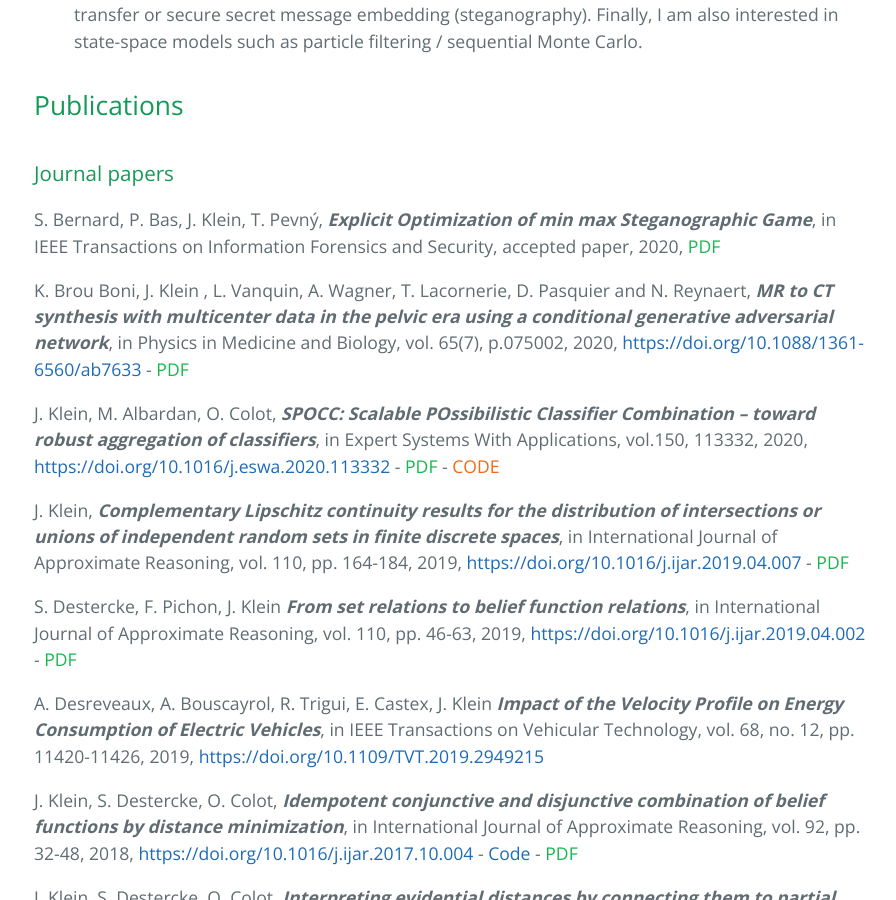
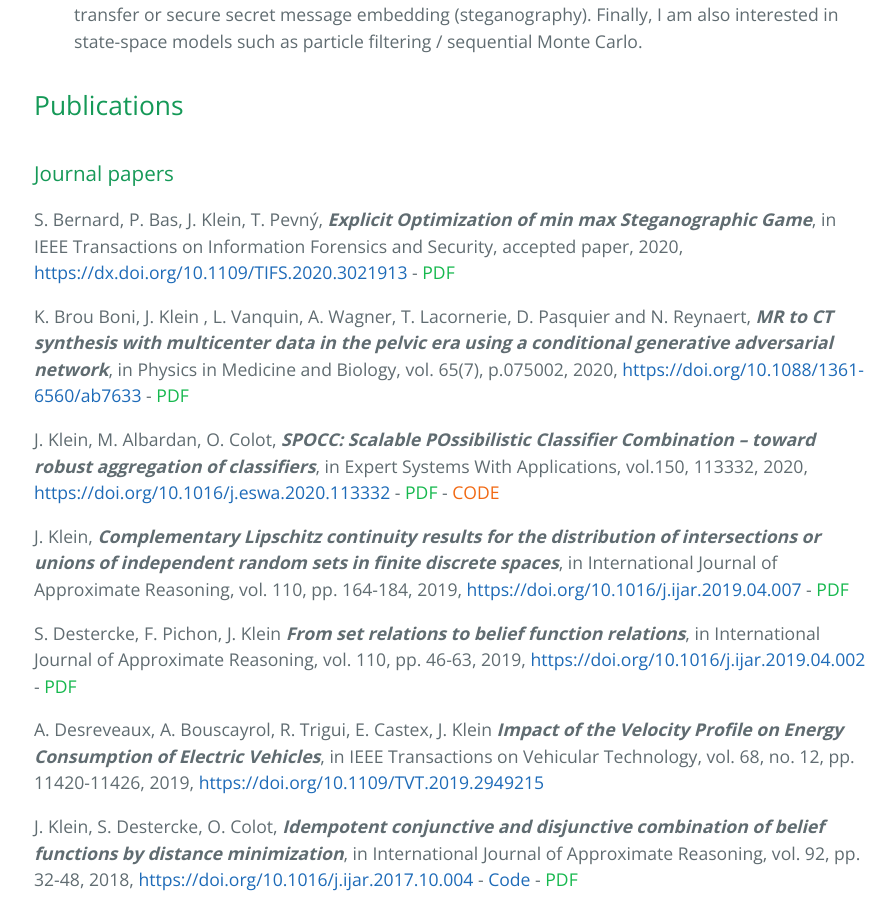
Before and after one commit to john-klein/john-klein.github.io, a Jekyll site: the page built from index.md, in a window 1280 px wide and 900 px high, scrolled down 1635 px. Shown: the whole window, without its empty margins (190-1086 px from the left). Built offline with Jekyll 4.4.1, drawn with Linux system fonts in a browser that asks for light colours; our own code applies the rules of GitHub Pages for plain Markdown files; part of the change alters nothing that is shown.

Commit message:
Update index.md

```diff
--- a/index.md
+++ b/index.md
@@ -103,6 +103,7 @@ Detailed position description: <a href="https://john-klein.github.io/assets/file
 ### Journal papers
 
 S. Bernard, P. Bas, J. Klein, T. Pevný, ***Explicit Optimization of min max Steganographic Game***, in IEEE Transactions on Information Forensics and Security, accepted paper, 2020,
+[https://dx.doi.org/10.1109/TIFS.2020.3021913](https://dx.doi.org/10.1109/TIFS.2020.3021913) -
 <a href="https://hal.archives-ouvertes.fr/hal-02926034/document" style="color: rgb(22,184,78)">PDF</a>
 
 K. Brou Boni, J. Klein , L. Vanquin, A. Wagner, T. Lacornerie, D. Pasquier and N. Reynaert, ***MR to CT synthesis with multicenter data in the pelvic era using a conditional generative adversarial network***, in Physics in Medicine and Biology, vol. 65(7), p.075002, 2020,
```
